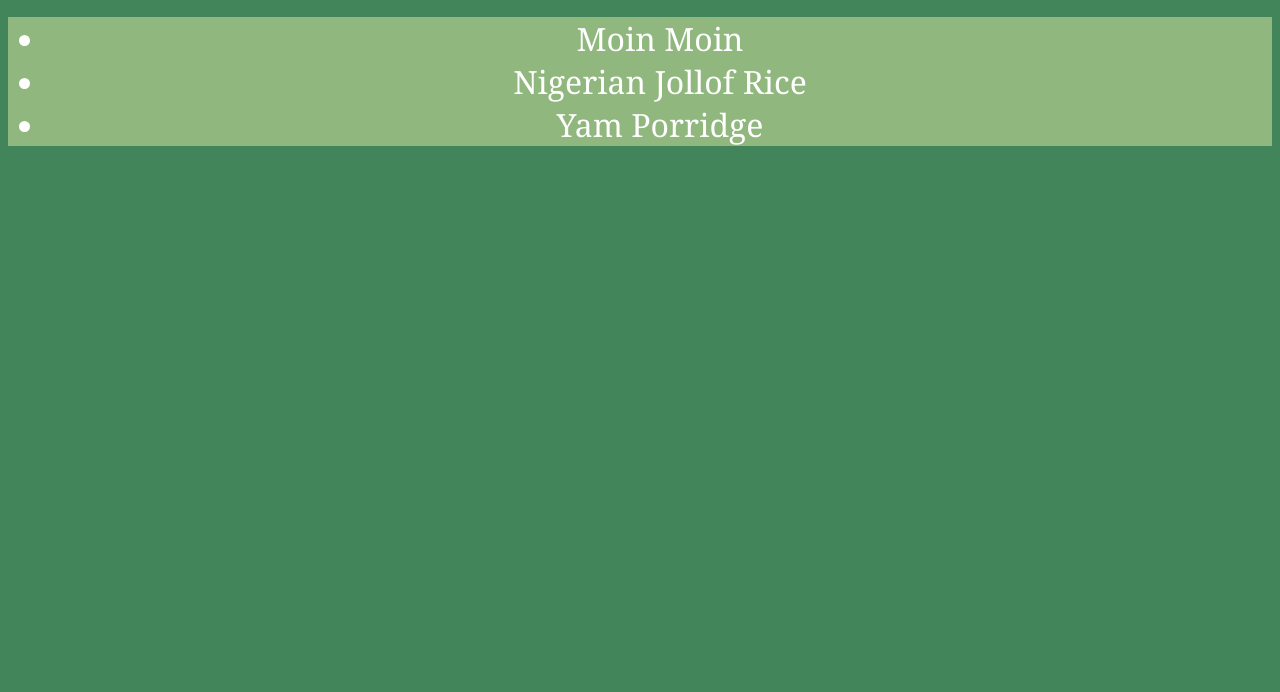
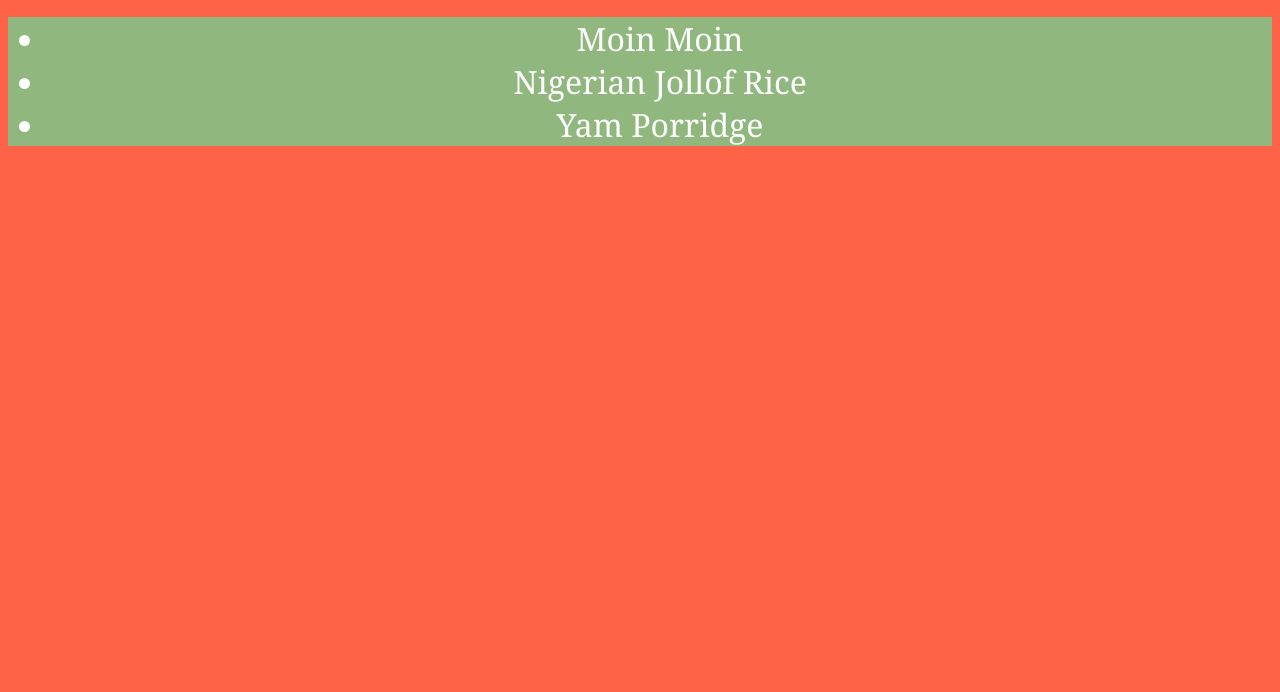
Before and after one commit to RaphDasilva/odin-recipes, a plain HTML site: page index.html in a window 1280 px wide. Shown: the part 108-800 px from the top of the page. Drawn offline with Linux system fonts and the light colour scheme.

Commit message:
Update this file

```diff
--- a/style.css
+++ b/style.css
@@ -1,5 +1,5 @@
 body{
-    background-color: #42855B;
+    background-color: tomato;
     color: white;
     font-family: Georgia, 'Times New Roman', Times, serif;
 }
```
